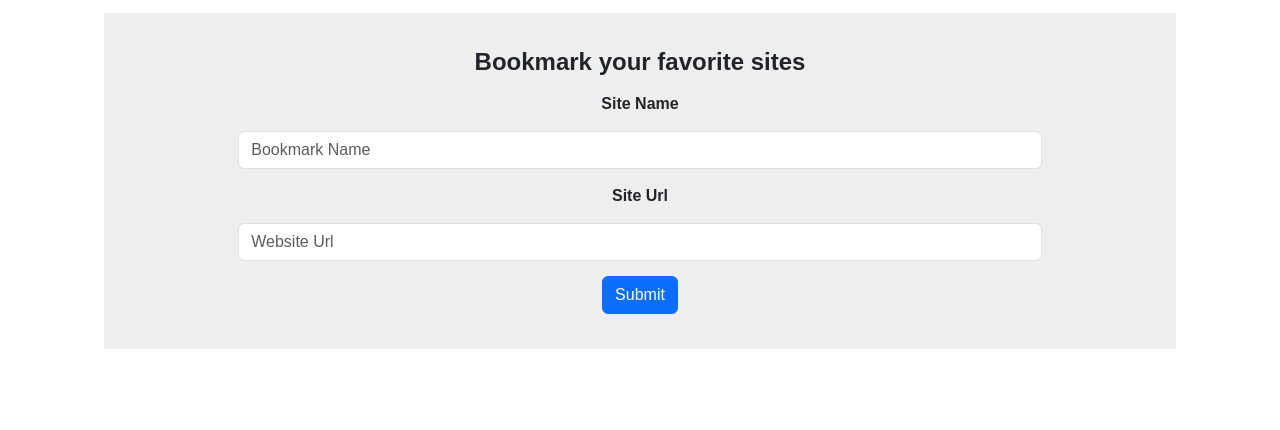
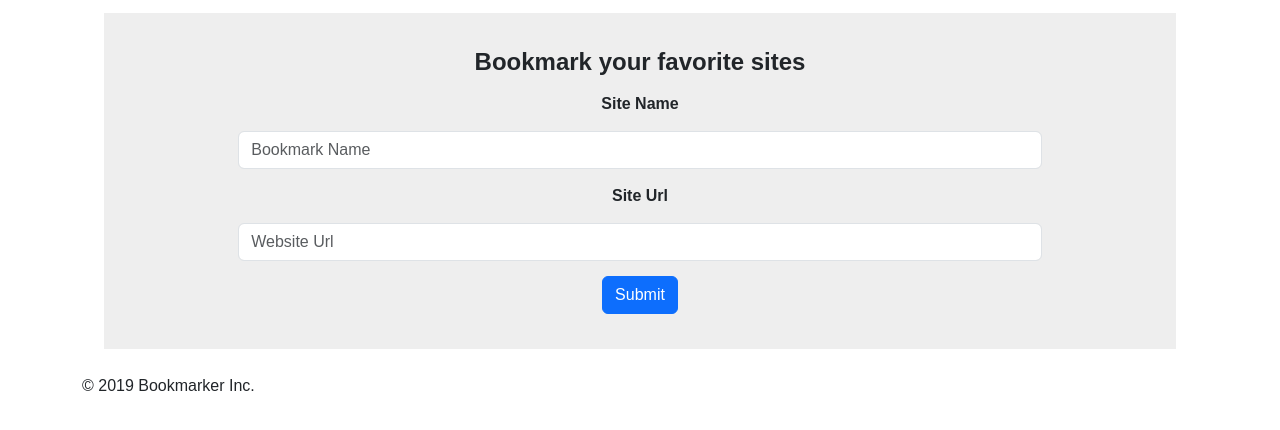
Before and after one commit to merhanhesham/Javascript-Bookmarker, a plain HTML site: page index.html in a window 1280 px wide. Shown: the part 130-560 px from the top of the page. Drawn offline with Linux system fonts and the light colour scheme.

Commit message:
Update index.html

```diff
--- a/index.html
+++ b/index.html
@@ -30,7 +30,7 @@
         <div class="Sites" id="sites">
 
         </div>
-
+         <p class="bottom">© 2019 Bookmarker Inc.</p>
 
     </div>
 
```
